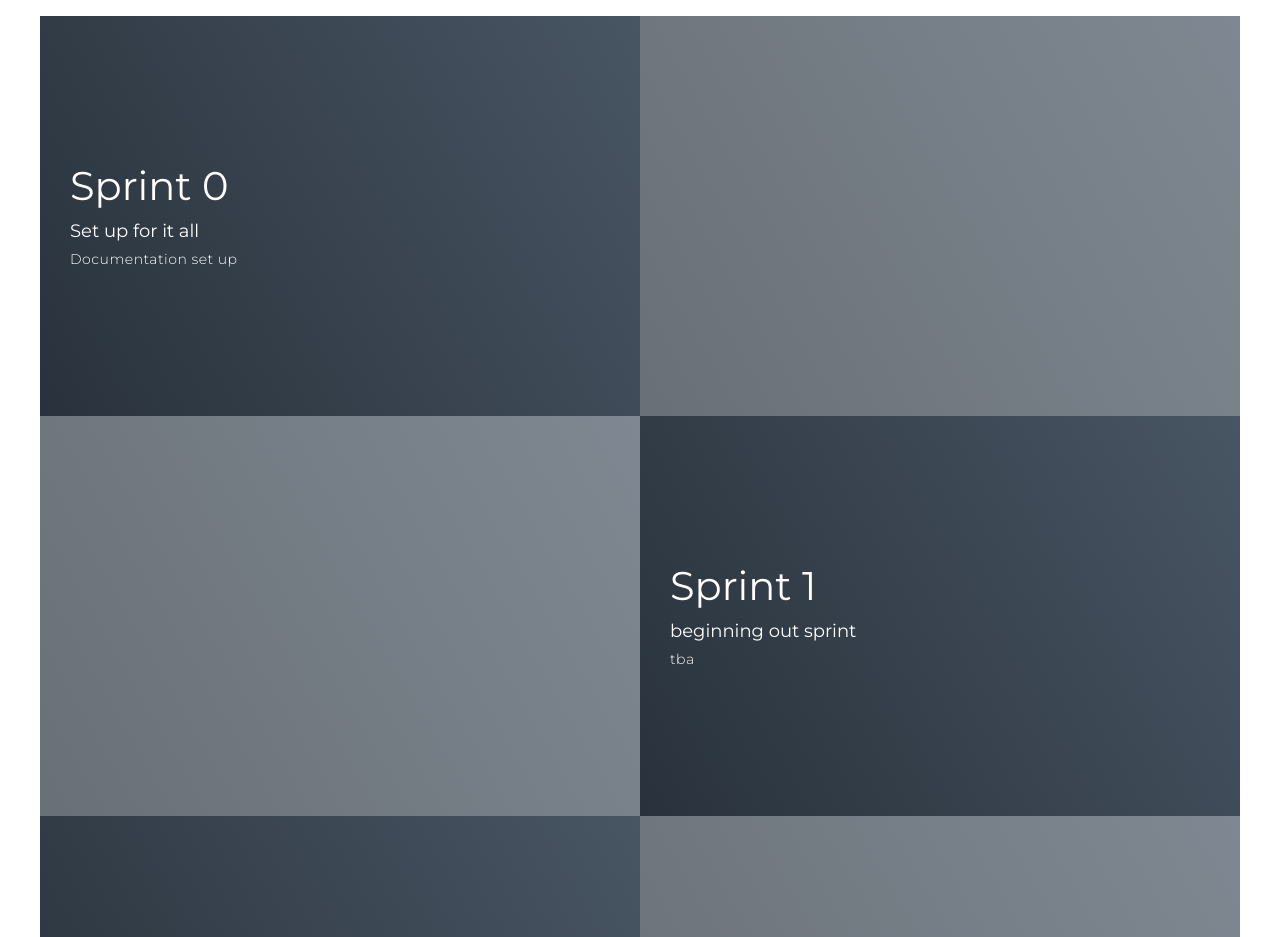
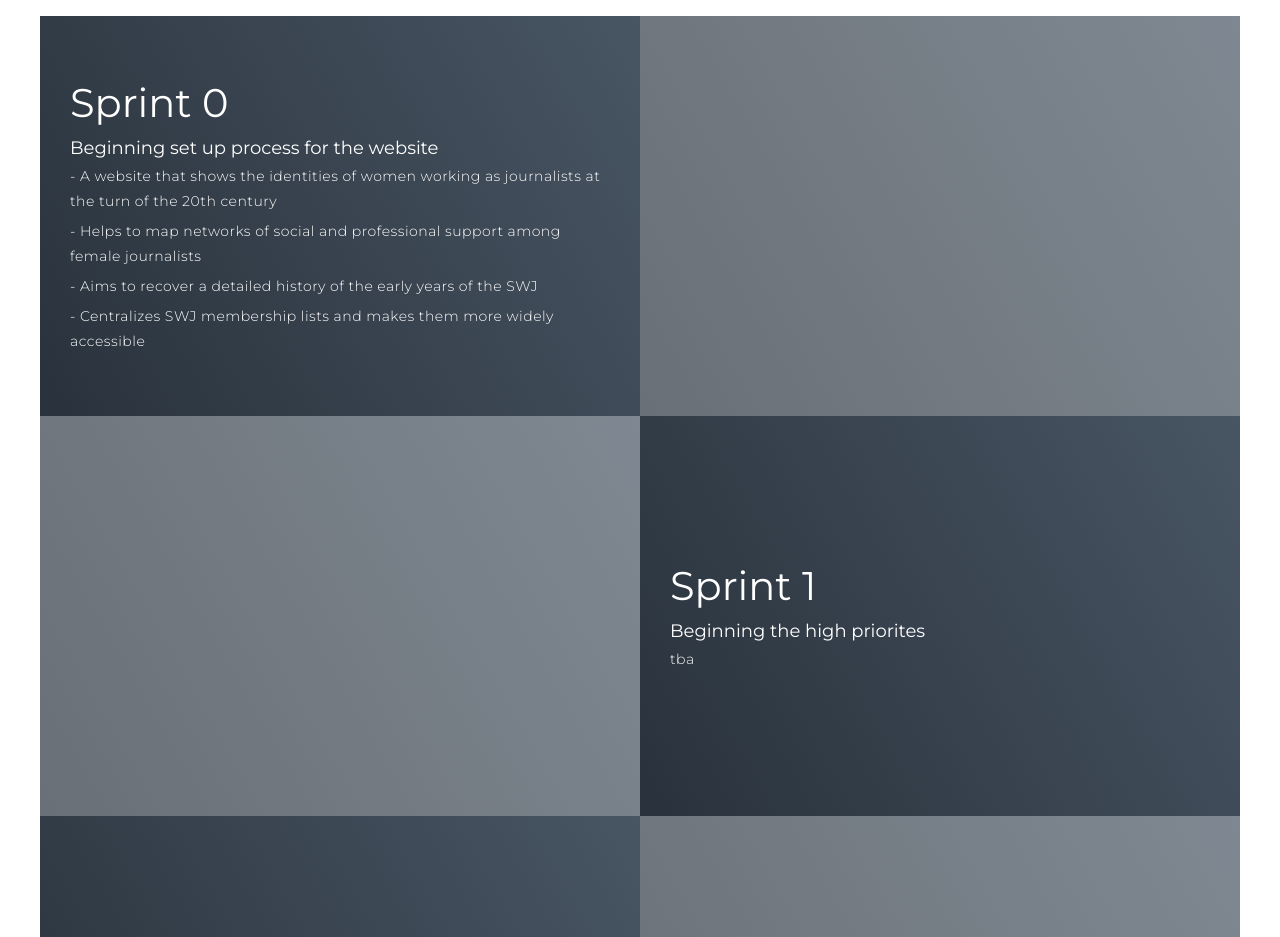
Before and after one commit to JuliaBays/cps491s23-team04, a website: page index.html in a window 1280 px wide. Shown: the part 1080-2017 px from the top of the page. Drawn offline with nearby package versions, Linux system fonts and the light colour scheme; files whose address does not match are found by name.

Commit message:
updated the sprint 0

```diff
--- a/index.html
+++ b/index.html
@@ -69,8 +69,11 @@
                 <div class="project-item">
                     <div class="project-info">
                         <h1>Sprint 0</h1>
-                        <h2>Set up for it all </h2>
-                        <p>Documentation set up</p>
+                        <h2>Beginning set up process for the website </h2>
+                        <p>- A website that shows the identities of women working as journalists at the turn of the 20th century </p>
+                        <p>- Helps to map networks of social and professional support among female journalists </p>
+                        <p>- Aims to recover a detailed history of the early years of the SWJ</p>
+                        <p>- Centralizes SWJ membership lists and makes them more widely accessible</p>
                     </div>
                     <div class="project-img">
                     </div>
@@ -78,7 +81,7 @@
                 <div class="project-item">
                     <div class="project-info">
                         <h1>Sprint 1</h1>
-                        <h2>beginning out sprint </h2>
+                        <h2>Beginning the high priorites</h2>
                         <p>tba</p>
                     </div>
                     <div class="project-img">
```
